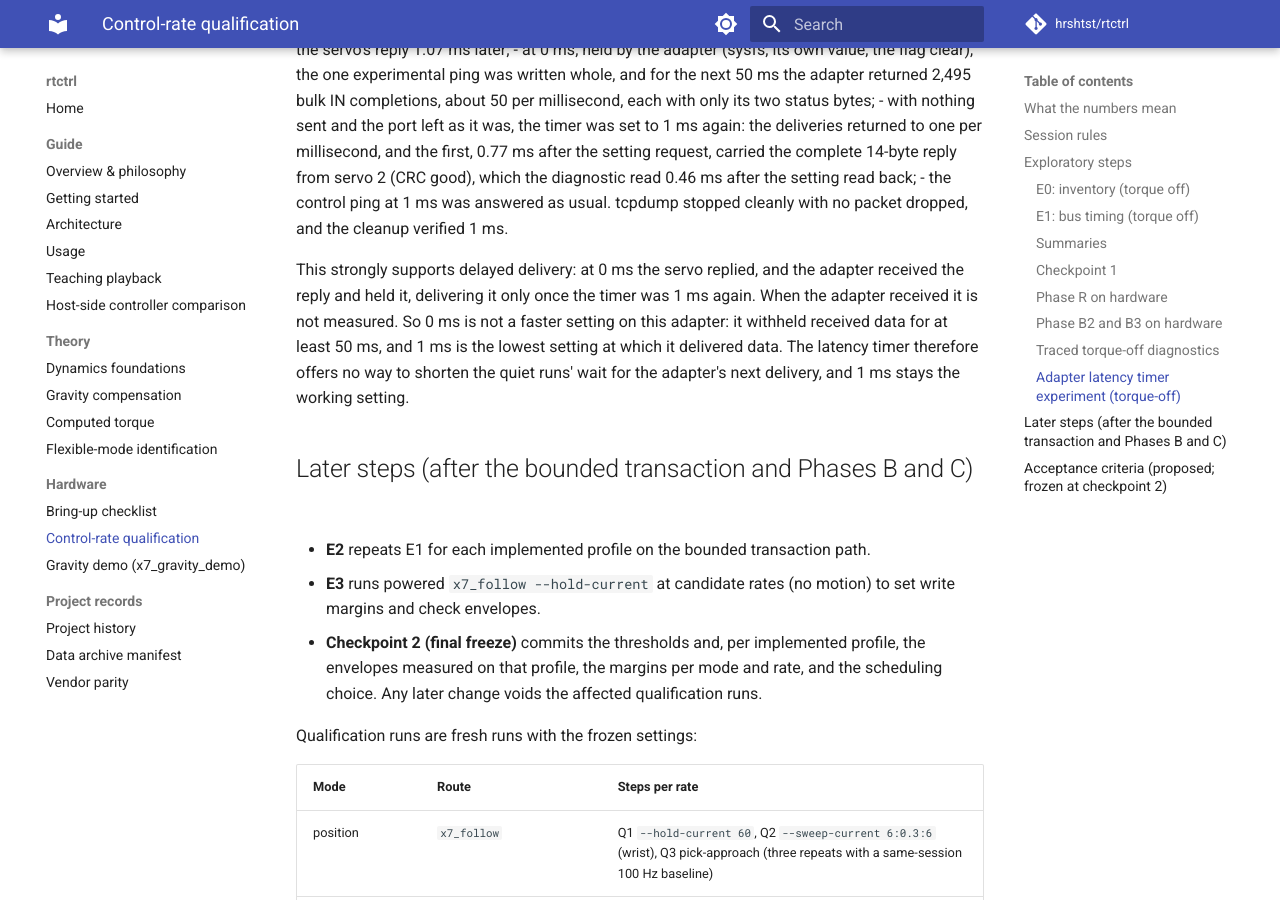
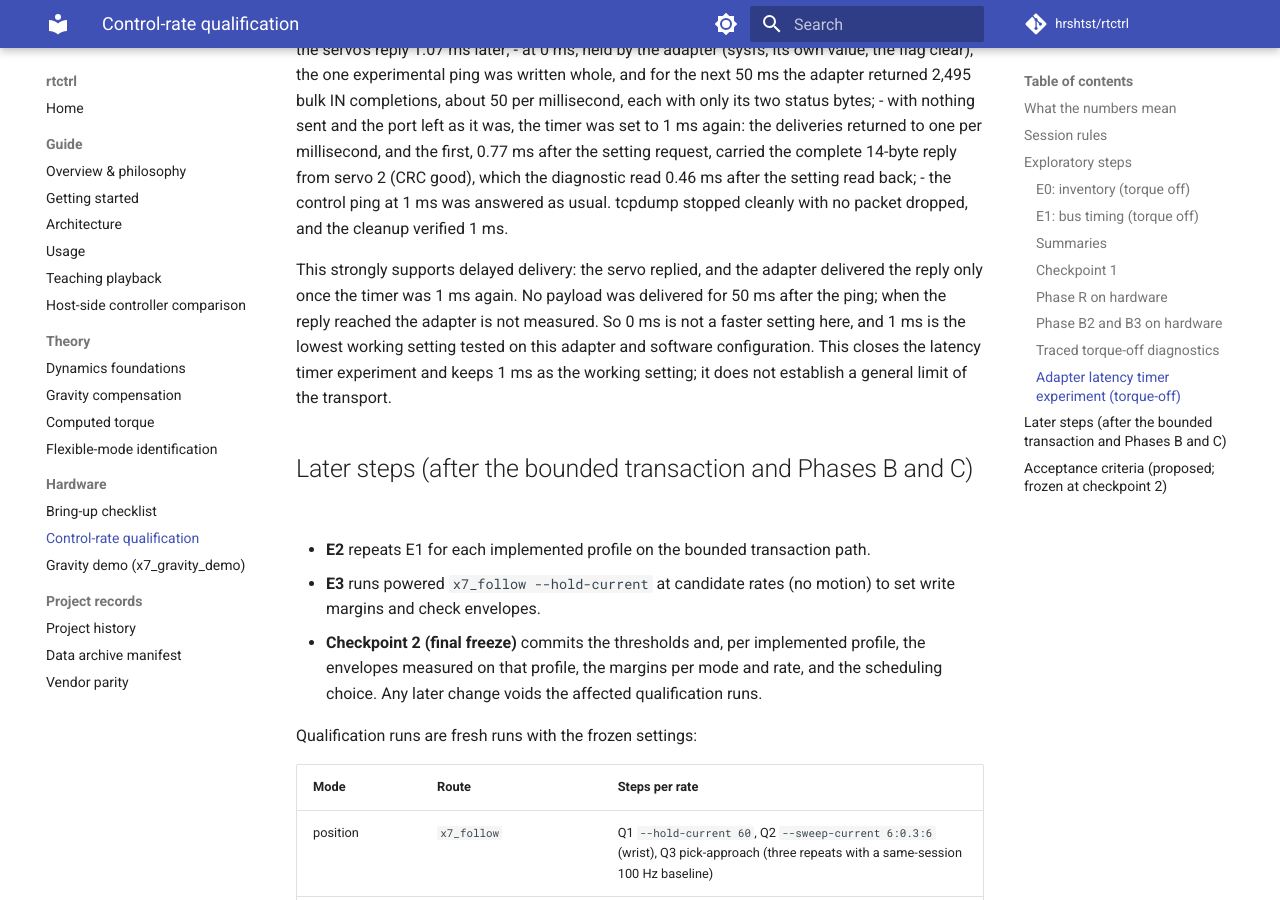
Before and after one commit to hrshtst/rtctrl, an MkDocs documentation site: the page built from docs/hardware/control-rate.md, in a window 1280 px wide and 900 px high, scrolled down 17530 px. Built offline with MkDocs 1.6.1 and Material for MkDocs 9.7.7, drawn with Linux system fonts in a browser that asks for light colours; comment, search, counter and statistics services are not loaded.

Commit message:
docs(control-rate): narrow the latency hold conclusions
Review of 065d713: two conclusions said more than the capture shows.

- "Withheld received data for at least 50 ms" assumed when the reply
  reached the adapter, which was not measured. The records now say no
  payload was delivered for 50 ms after the ping, and the adapter
  delivered the reply once the timer was 1 ms again.
- "1 ms is the lowest setting that delivers data", and that the timer
  cannot shorten the wait, read as a general transport limit. The records
  now say 1 ms is the lowest working setting tested on this adapter and
  software configuration: the result closes the latency timer
  experiment, keeps 1 ms as the working setting, and establishes no
  general limit of the transport.

Claude-Session: https://claude.ai/code/session_019n1vHmKvqcQXktHbT1RjBu

```diff
--- a/docs/hardware/control-rate.md
+++ b/docs/hardware/control-rate.md
@@ -795,13 +795,13 @@ the session's exit statuses (3 when the cleanup cannot leave 1 ms).
 - the control ping at 1 ms was answered as usual. tcpdump stopped cleanly
   with no packet dropped, and the cleanup verified 1 ms.
 
-This strongly supports delayed delivery: at 0 ms the servo replied, and
-the adapter received the reply and held it, delivering it only once the
-timer was 1 ms again. When the adapter received it is not measured. So 0 ms
-is not a faster setting on this adapter: it withheld received data for at
-least 50 ms, and 1 ms is the lowest setting at which it delivered data. The
-latency timer therefore offers no way to shorten the quiet runs' wait for
-the adapter's next delivery, and 1 ms stays the working setting.
+This strongly supports delayed delivery: the servo replied, and the
+adapter delivered the reply only once the timer was 1 ms again. No payload
+was delivered for 50 ms after the ping; when the reply reached the adapter
+is not measured. So 0 ms is not a faster setting here, and 1 ms is the
+lowest working setting tested on this adapter and software configuration.
+This closes the latency timer experiment and keeps 1 ms as the working
+setting; it does not establish a general limit of the transport.
 
 ## Later steps (after the bounded transaction and Phases B and C)
 
```
Also changed, not shown: docs/records/history.md (+5 -3 lines).
